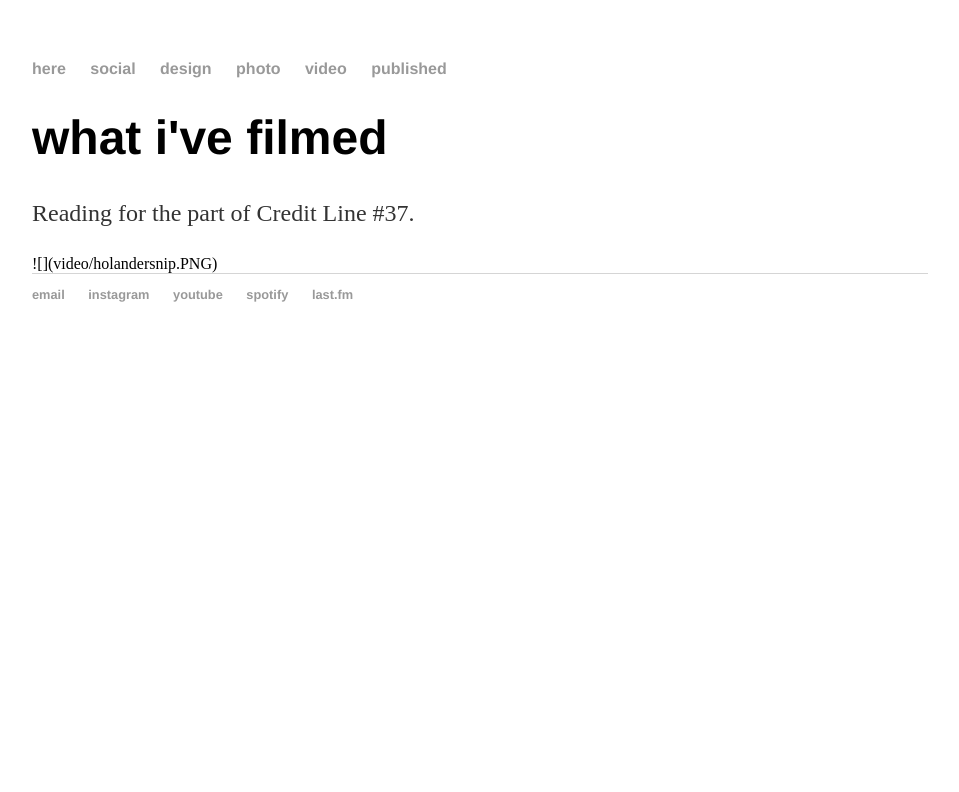
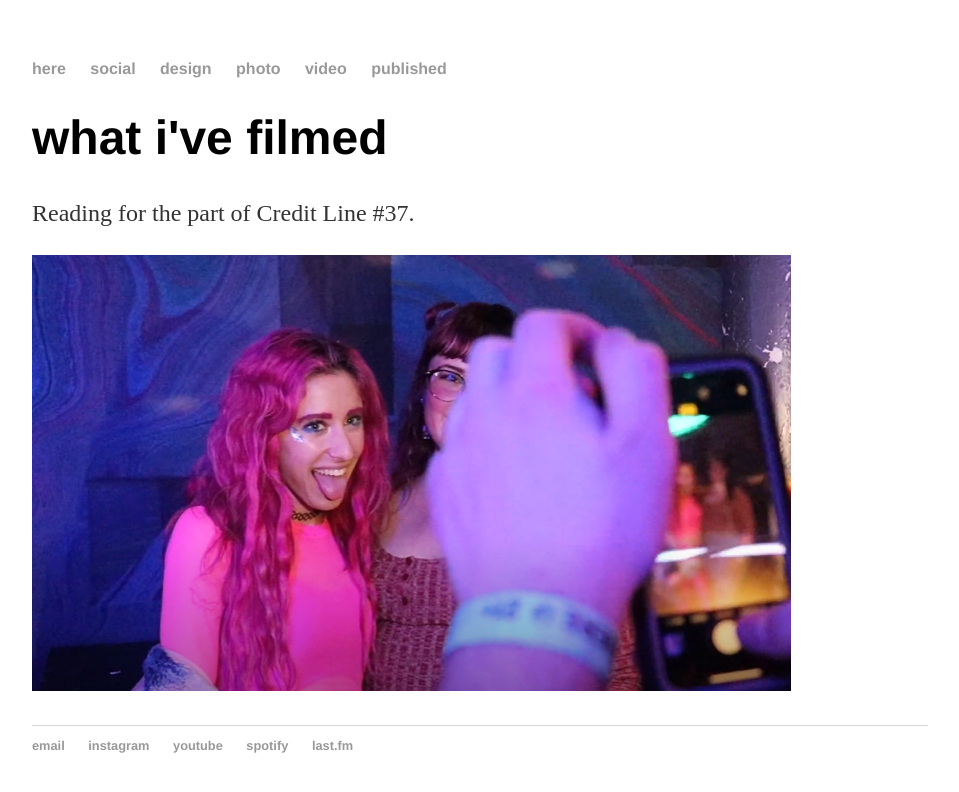
Before and after one commit to sabrinadotli/sabrinadotli.github.io, a Jekyll site: the page built from video/index.html, in a window 1280 px wide. Shown: the top 792 px of the page, without its empty margins (160-1119 px from the left). Built offline with Jekyll 4.4.1, drawn with Linux system fonts in a browser that asks for light colours.

Commit message:
Update index.html

```diff
--- a/video/index.html
+++ b/video/index.html
@@ -4,4 +4,7 @@ title: what i've filmed
 ---
 	<h1>{{ page.title }}</h1>
 	<p>Reading for the part of Credit Line #37.</p>
-	![](video/holandersnip.PNG)
+	<p>
+    	<img src = "holandersnip.PNG"
+         alt = "Picture of artist Holander taking a picture with a fan" />
+ 	</p>
```
